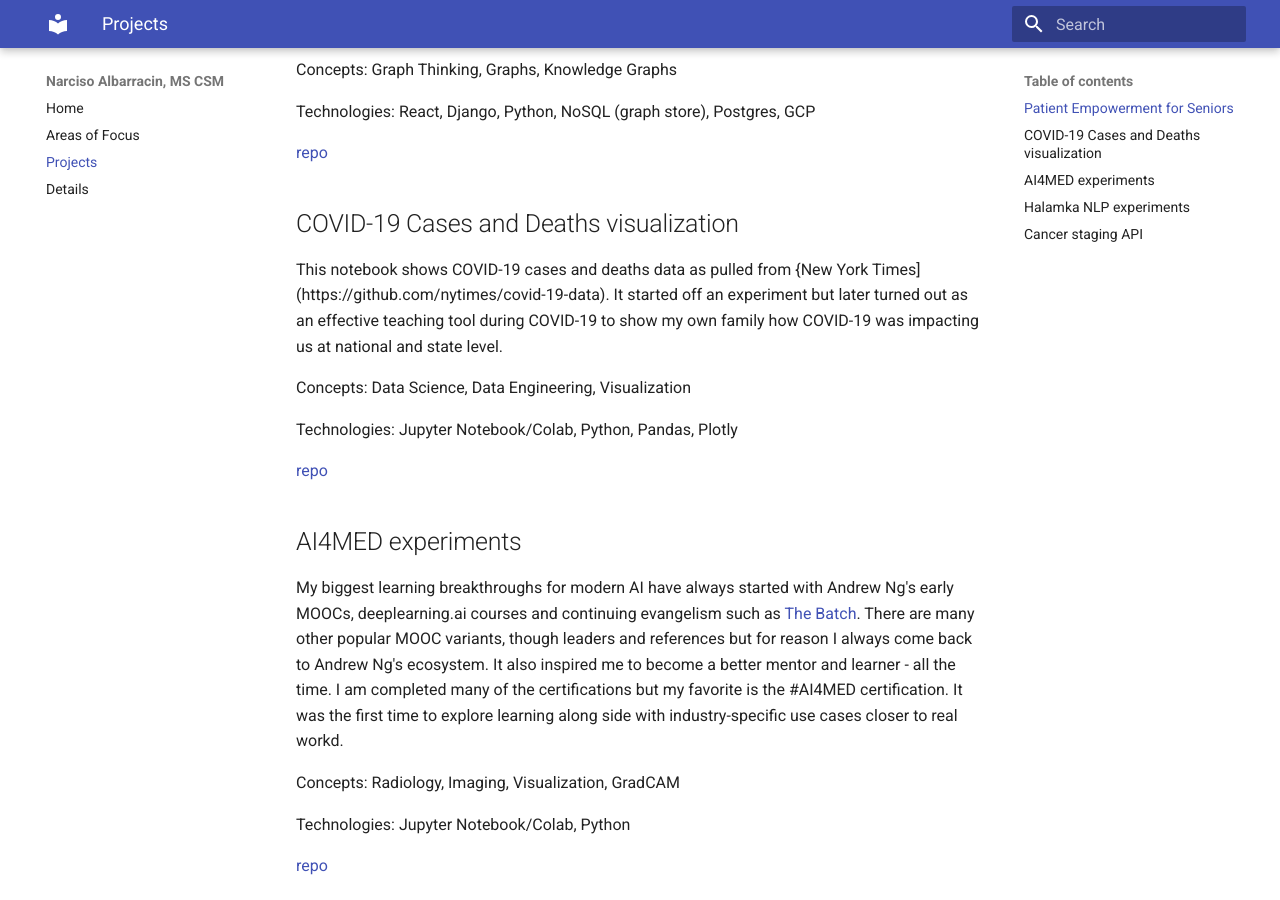
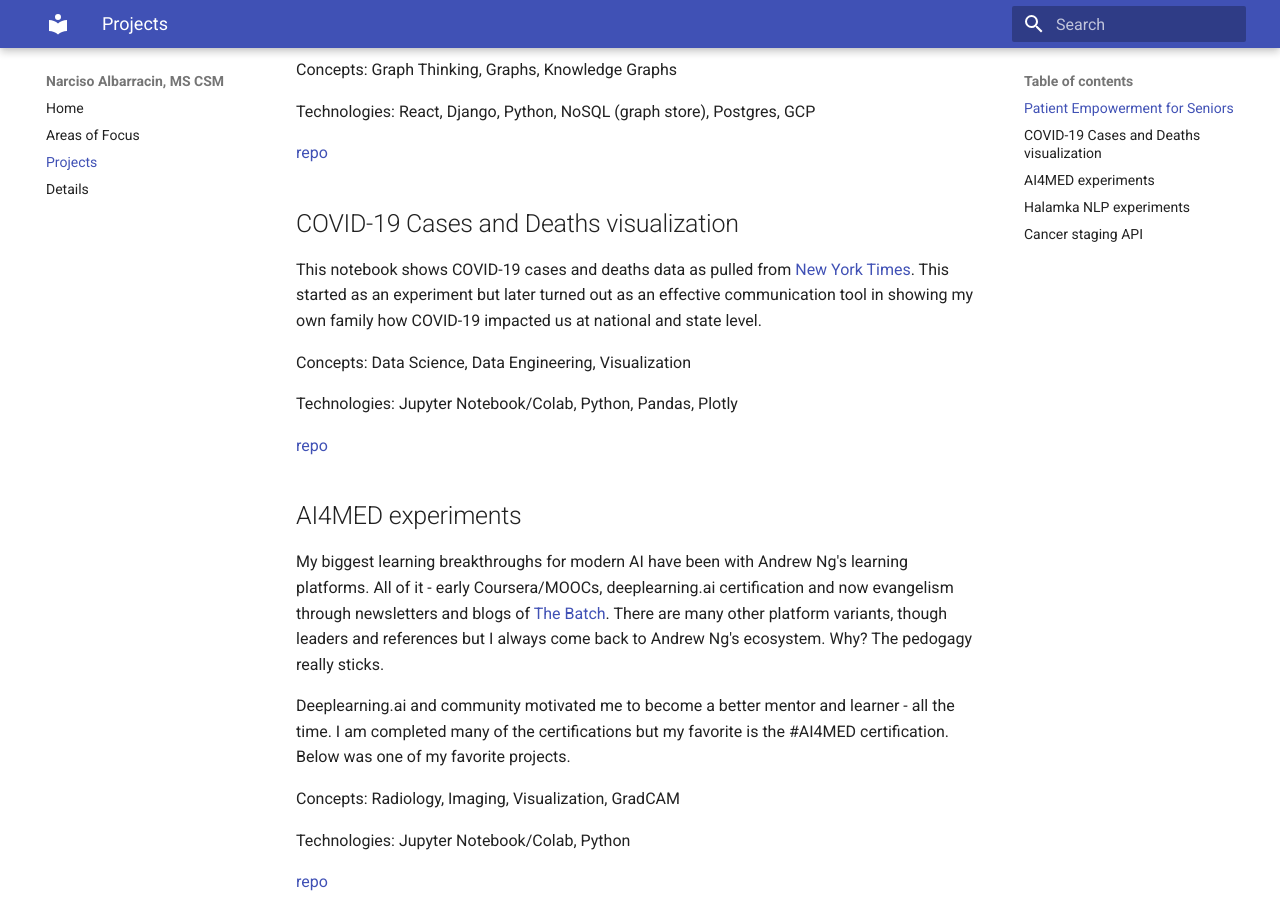
Before and after one commit to nalbarr/portfolio, an MkDocs documentation site: the page built from docs/projects.md, in a window 1280 px wide and 900 px high, scrolled down 332 px. Built offline with MkDocs 1.6.1 and Material for MkDocs 9.7.7, drawn with Linux system fonts in a browser that asks for light colours.

Commit message:
Update projects.md

```diff
--- a/docs/projects.md
+++ b/docs/projects.md
@@ -10,7 +10,7 @@
 [repo]()
 
 ## COVID-19 Cases and Deaths visualization
-This notebook shows COVID-19 cases and deaths data as pulled from {New York Times](https://github.com/nytimes/covid-19-data).  It started off an experiment but later turned out as an effective teaching tool during COVID-19 to show my own family how COVID-19 was impacting us at national and state level.
+This notebook shows COVID-19 cases and deaths data as pulled from [New York Times](https://github.com/nytimes/covid-19-data).  This started as an experiment but later turned out as an effective communication tool in showing my own family how COVID-19 impacted us at national and state level.
 
 Concepts: Data Science, Data Engineering, Visualization
 
@@ -19,7 +19,9 @@
 [repo](https://github.com/nalbarr/covid19-cases-deaths)
 
 ## AI4MED experiments
-My biggest learning breakthroughs for modern AI have always started with Andrew Ng's early MOOCs, deeplearning.ai courses and continuing evangelism such as [The Batch](https://read.deeplearning.ai/the-batch/).  There are many other popular MOOC variants, though leaders and references but for reason I always come back to Andrew Ng's ecosystem.  It also inspired me to become a better mentor and learner - all the time.  I am completed many of the certifications but my favorite is the #AI4MED certification.  It was the first time to explore learning along side with industry-specific use cases closer to real workd.
+My biggest learning breakthroughs for modern AI have been with Andrew Ng's learning platforms.  All of it - early Coursera/MOOCs, deeplearning.ai certification and now evangelism through newsletters and blogs of [The Batch](https://read.deeplearning.ai/the-batch/).  There are many other platform variants, though leaders and references but I always come back to Andrew Ng's ecosystem.  Why?  The pedogagy really sticks.
+
+Deeplearning.ai and community motivated me to become a better mentor and learner - all the time.  I am completed many of the certifications but my favorite is the #AI4MED certification.  Below was one of my favorite projects.
 
 Concepts:  Radiology, Imaging, Visualization, GradCAM
 
```
